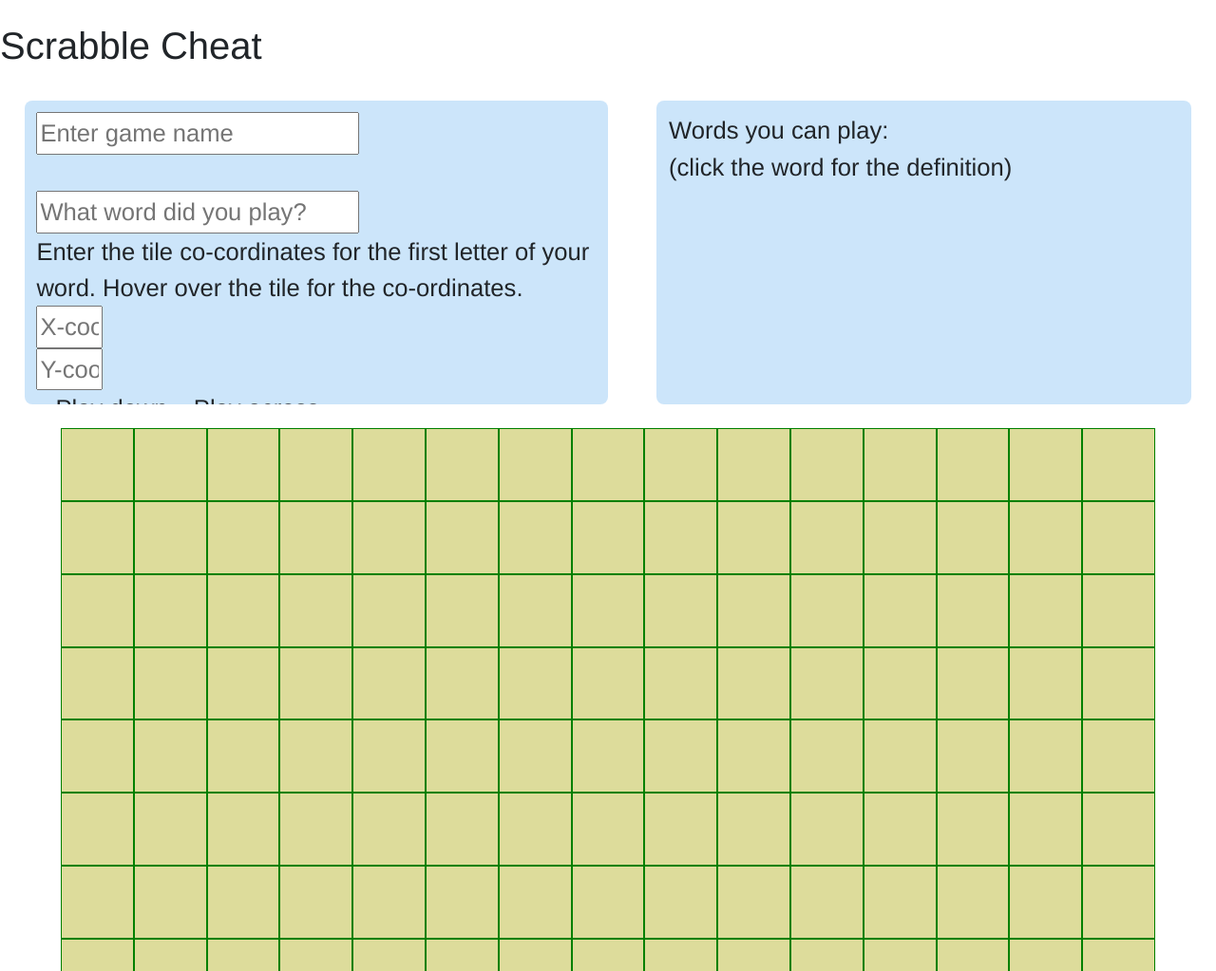
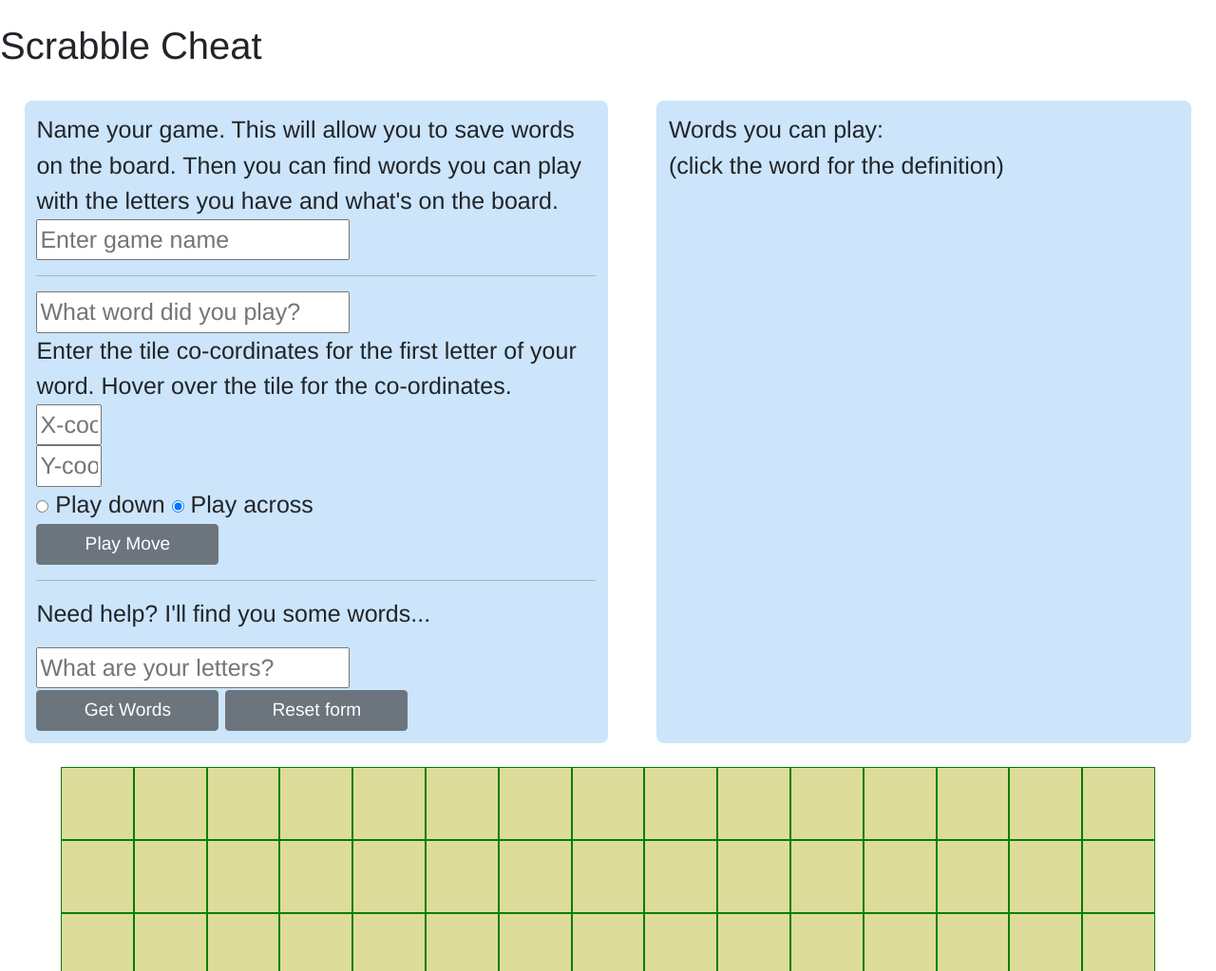
Before and after one commit to ed100miles/Portfolio, a Flask app: page /scrabbler in a window 1280 px wide. Shown: the part 56-1079 px from the top of the page at 95% size. Run offline with Flask 2, Linux system fonts and the light colour scheme.

Commit message:
HTML content added. CSS update. JS file added.

```diff
--- a/static/css/style.css
+++ b/static/css/style.css
@@ -64,13 +64,15 @@
   min-width: 300px;
   max-width: 48vw;
   background-color: rgba(82, 168, 238, 0.294);
-  max-height: 40vh;
+  margin: 2vw;
+  padding: 1vw;
+  font-size: clamp(8px, 2.5vw, 25px);
+  border-radius: 0.5rem;
+}
+
+#scrabbleWords{
   overflow: scroll;
   overflow-x: hidden;
-  margin: 2vw;
-  padding: 1vw;
-  font-size: clamp(2vw, 2vw, 10px);
-  border-radius: 0.5rem;
 }
 
 .inputIsNumber{
@@ -86,5 +88,5 @@
   margin-top: 2px;
   width: 15vw;
   max-height: 5vw;
-  font-size: clamp(1.5vw, 1.5vw, 10px);
+  font-size: clamp(1.5vw, 1.5vw, 3px);
 }
--- a/templates/base.html
+++ b/templates/base.html
@@ -50,7 +50,7 @@
 
     {% block body %}
     {% endblock %}
-
+    <script src="/home/ed/Documents/gitCode/Portfolio/scripts.js"></script>
     <script src="https://cdn.jsdelivr.net/npm/bootstrap@5.0.0-beta1/dist/js/bootstrap.bundle.min.js" integrity="sha384-ygbV9kiqUc6oa4msXn9868pTtWMgiQaeYH7/t7LECLbyPA2x65Kgf80OJFdroafW" crossorigin="anonymous"></script>
 
 </body>
--- a/templates/scrabbler.html
+++ b/templates/scrabbler.html
@@ -9,9 +9,10 @@
 <h1>Scrabble Cheat</h1>
 
 <div class="flexContainer">
-    <form action="{{ url_for ('scrabbler')}}" method="post" class="flexItem">
+    <form action="{{ url_for ('scrabbler')}}" method="post" class="flexItem" id="scrabbleForm">
+        <label>Name your game. This will allow you to save words on the board. Then you can find words you can play with the letters you have and what's on the board. </label>
         <input type="text" name="game_name" placeholder="Enter game name"  value="{{game_name}}" required><br/>
-        <br/>
+        <hr/>
         <input type="text" name="played_word" placeholder="What word did you play?"><br/>
         <label>Enter the tile co-cordinates for the first letter of your word. Hover over the tile for the co-ordinates. </label><br/>
         <input type="number" name="ycoord" placeholder="X-coordinate" min="0" max="15" class="inputIsNumber"><br/>
@@ -22,14 +23,14 @@
         <label for="a">Play across</label>
         <br/>
         <button type="submit" class="btn btn-secondary">Play Move</button>
-        <br/>
+        <hr/>
         <p>Need help? I'll find you some words...</p>
         <input type="text" name="letters" placeholder="What are your letters?"><br/>
         <button type="submit" class="btn btn-secondary">Get Words</button>
         <button type="reset" class="btn btn-secondary">Reset form</button><br/>
     </form>
 
-    <div class="flexItem">
+    <div class="flexItem" id="scrabbleWords">
         <p>Words you can play:
             <br/>
             <span>(click the word for the definition)</span>
```
Also changed, not shown: scripts.js (added, +10 -0 lines).
